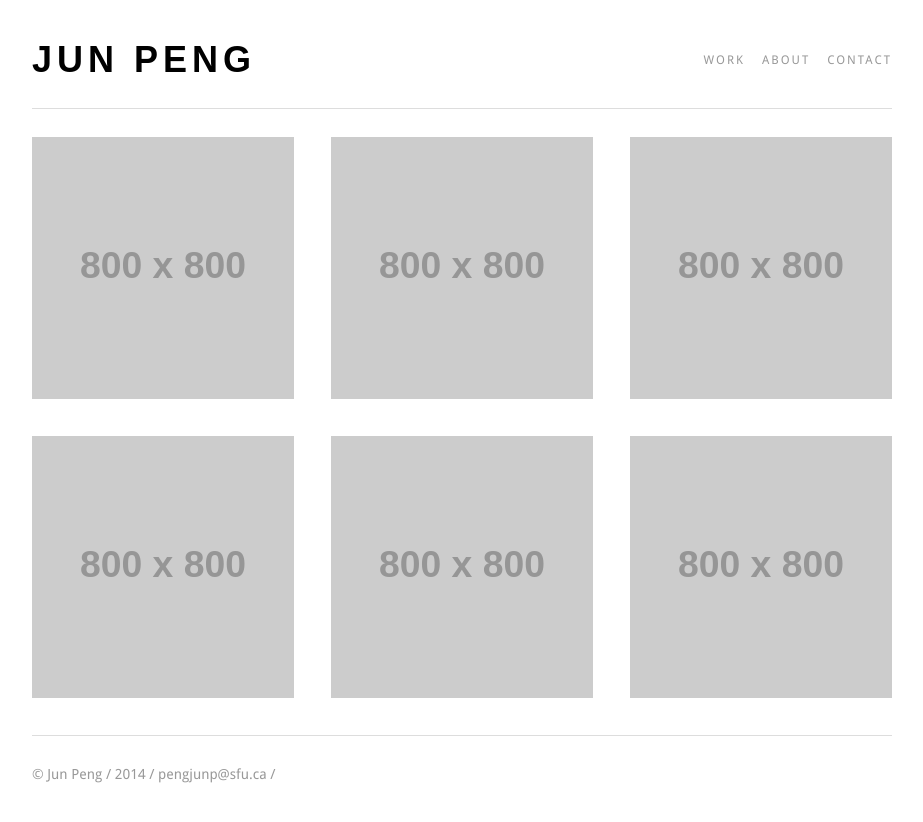
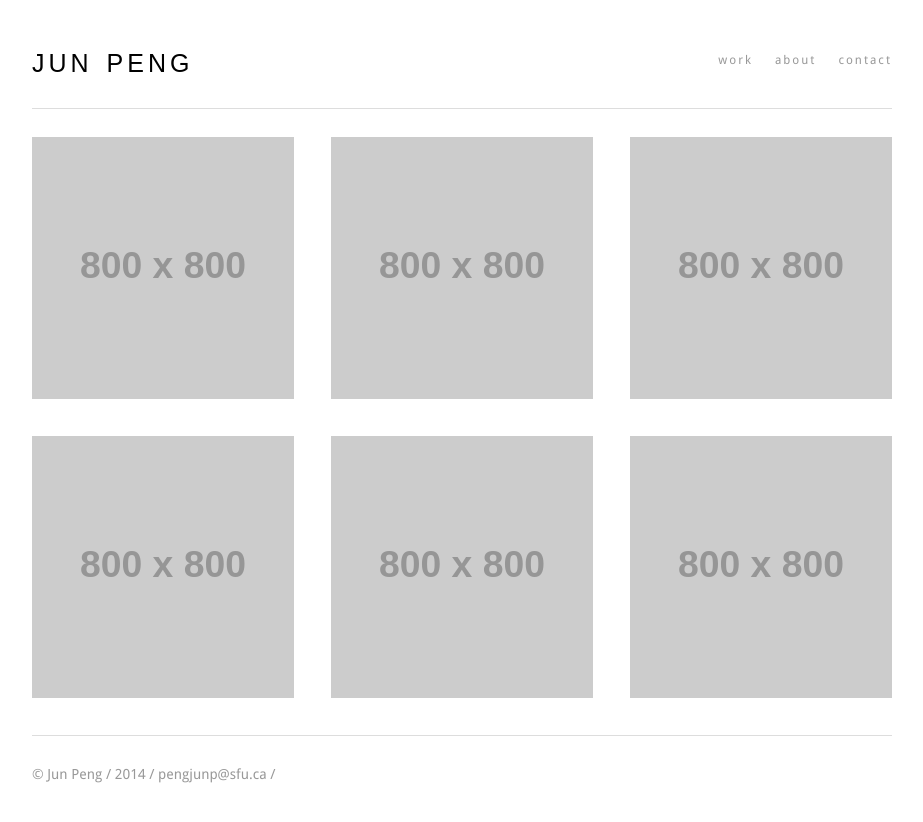
Before and after one commit to pj2009/pengjunp.github.io, a Jekyll site: the page built from index.html, in a window 1280 px wide. Shown: the top 822 px of the page, without its empty margins (178-1101 px from the left). Built offline with Jekyll 4.4.1, drawn with Linux system fonts in a browser that asks for light colours; some web fonts are replaced.

Commit message:
fix logo + font

```diff
--- a/_includes/header.html
+++ b/_includes/header.html
@@ -1,6 +1,6 @@
 <header>
 	<div id="nav-logo">
-		<h1>jun peng</h1>
+		<a href="{{ site.url }}"><h1>jun peng</h1></a>
 	</div>
 	<div id="nav-menu">
 		<ul class="nav nav-pills pull-right">
--- a/_layouts/master.html
+++ b/_layouts/master.html
@@ -12,6 +12,8 @@
 		<link rel="stylesheet" type="text/css" href="{{ site.url }}/css/style.css">
 		<!-- Google Font -->
 		<link href='http://fonts.googleapis.com/css?family=Muli:300,400' rel='stylesheet' type='text/css'>
+		<link href='http://fonts.googleapis.com/css?family=Montserrat:400,700' rel='stylesheet' type='text/css'>
+	</head>
 	<body>
 		<!-- container -->
 		<div class="container">
--- a/css/style.css
+++ b/css/style.css
@@ -109,6 +109,9 @@
 **************************/
 body {
 	color: #999;
+
+	font-family: 'droidsans', Arial, sans-serif;
+	/*font-family: "HelveticaNeue-Light", "Helvetica Neue Light", "Helvetica Neue", Helvetica, Arial, "Lucida Grande", sans-serif; */
 }
 
 .container {
@@ -139,36 +142,33 @@ a:hover {
 **************************/
 header {
 	margin-bottom: 2em;
-	text-transform: uppercase;
 	overflow: hidden;
 }
 
 #nav-logo {
 	float: left;
-	font-family: 'Muli', sans-serif;
+	font-family: 'Muli', Arial, sans-serif;
 }
 
-#nav-logo > h1 {
+#nav-logo > a > h1 {
 	margin: 0;
 	padding: 0;
 	color: #000;
-	letter-spacing: 5px;
+	letter-spacing: 4px;
 	line-height: 40px;
-	font-weight: bold;
+	/*font-weight: bold;*/
+	/*text-transform: uppercase;*/
+	font-variant: small-caps;
 }
 
 #nav-menu {
 	float: right;
-	font-family: 'droidsans', Arial;
 	font-size: 12px;
 }
 
-#nav-menu > ul > li {
+#nav-menu > ul > li > a {
+	padding: 11px 20px;
 	letter-spacing: 2px;
-}
-
-#nav-menu > ul > li > a {
-	padding: 11px 15px;
 }
 
 #nav-menu > ul > li > a:last-child {
@@ -184,7 +184,6 @@ header {
 **************************/
 footer {
 	margin-top: 2em;
-	font-family: 'droidsans', Arial;
 }
 
 /*************************
@@ -202,13 +201,12 @@ footer {
 }
 
 @font-face {
-    font-family: 'antonio';
-    src: url('antonio-regular-webfont.eot');
-    src: url('antonio-regular-webfont.eot?#iefix') format('embedded-opentype'),
-         url('antonio-regular-webfont.woff') format('woff'),
-         url('antonio-regular-webfont.ttf') format('truetype'),
-         url('antonio-regular-webfont.svg#antonioregular') format('svg');
-    font-weight: normal;
-    font-style: normal;
-
+	font-family: 'antonio';
+	src: url('../fonts/antonio-regular-webfont.eot');
+	src: url('../fonts/antonio-regular-webfont.eot?#iefix') format('embedded-opentype'),
+		url('../fonts/antonio-regular-webfont.woff') format('woff'),
+		url('../fonts/antonio-regular-webfont.ttf') format('truetype'),
+		url('../fonts/antonio-regular-webfont.svg#antonioregular') format('svg');
+	font-weight: normal;
+	font-style: normal;
 }
```
Also changed, not shown: fonts/antonio-regular-webfont.ttf (added), fonts/antonio-regular-webfont.woff (added), 10 other files.
